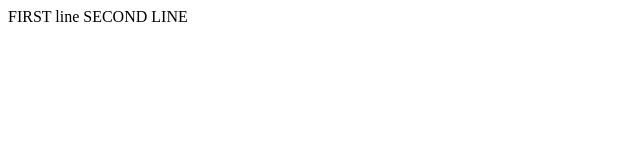
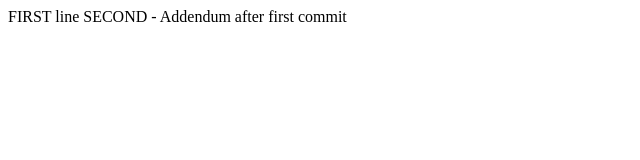
Before and after one commit to usekar/TestProject, a plain HTML site: page index.html in a window 1280 px wide. Shown: the whole page, without its empty margins (0-640 px from the left). Drawn offline with Linux system fonts and the light colour scheme.

Commit message:
One more change on second line for conflict

```diff
--- a/index.html
+++ b/index.html
@@ -1,5 +1,5 @@
 <html>
 
 		FIRST line
-		SECOND LINE
+		SECOND -	Addendum after first commit
 </html>
```
Also changed, not shown: index2.html (added, +5 -0 lines).
